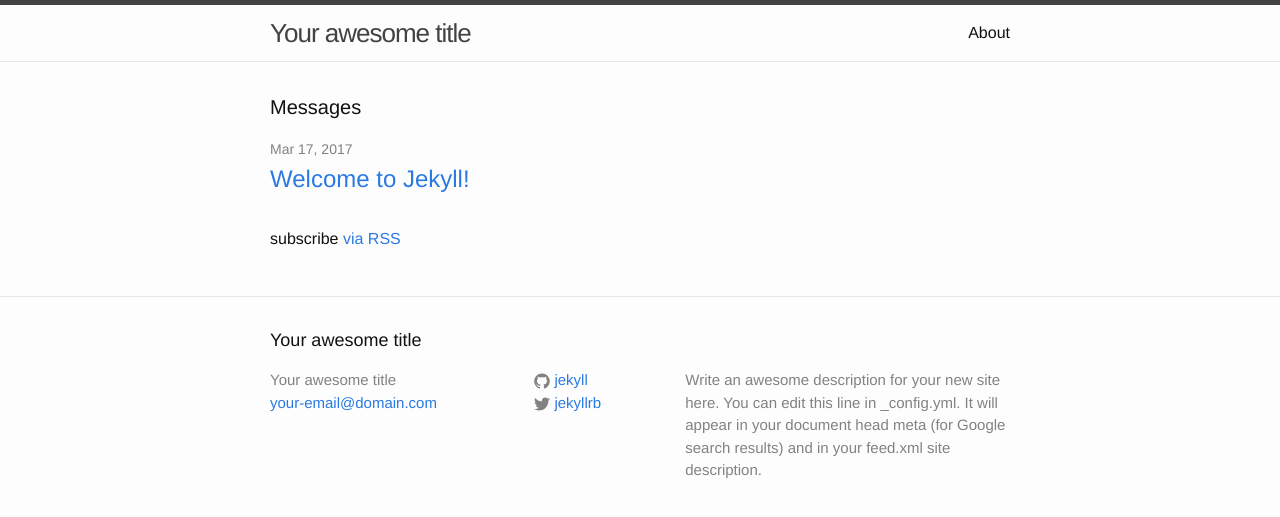
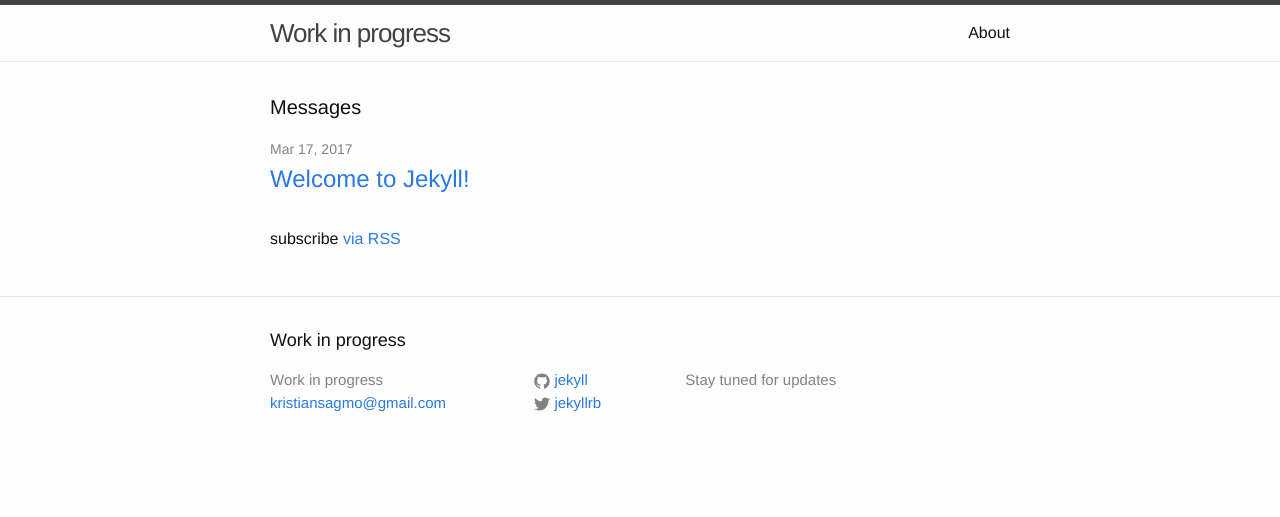
Before and after one commit to kristiansagmo/kristiansagmo.github.io, a Jekyll site: the page built from index.html, in a window 1280 px wide. Shown: the top 517 px of the page. Built offline with Jekyll 4.4.1, drawn with Linux system fonts in a browser that asks for light colours.

Commit message:
Update _config.yml
Test of yml edit and commit

```diff
--- a/_config.yml
+++ b/_config.yml
@@ -6,12 +6,10 @@
 # 'jekyll serve'. If you change this file, please restart the server process.
 
 # Site settings
-title: Your awesome title
-email: your-email@domain.com
+title: Work in progress
+email: kristiansagmo@gmail.com
 description: > # this means to ignore newlines until "baseurl:"
-  Write an awesome description for your new site here. You can edit this
-  line in _config.yml. It will appear in your document head meta (for
-  Google search results) and in your feed.xml site description.
+  Stay tuned for updates
 baseurl: "" # the subpath of your site, e.g. /blog
 url: "http://yourdomain.com" # the base hostname & protocol for your site
 twitter_username: jekyllrb
```
